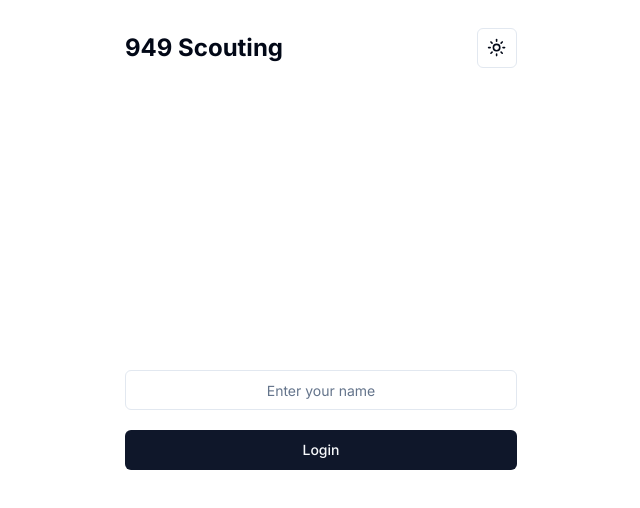
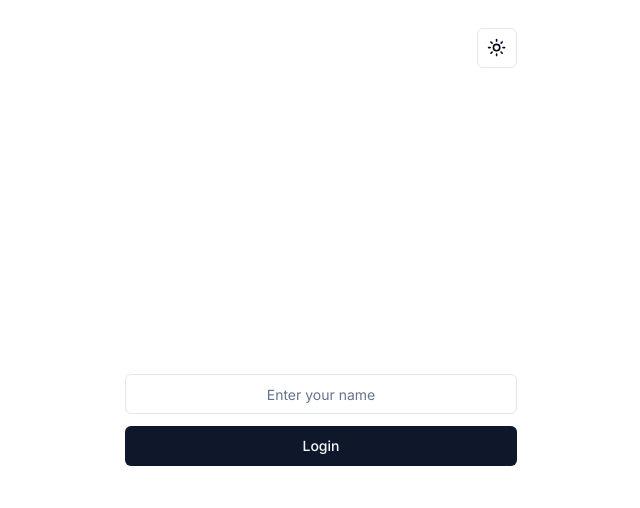
Before and after one commit to andruuww/949-scouting-app, a Next.js app: page / in a window 1280 px wide. Shown: the top 508 px of the page, without its empty margins (319-959 px from the left). Built offline with nearby package versions, Linux system fonts and the light colour scheme.

Commit message:
test and see

```diff
--- a/package.json
+++ b/package.json
@@ -33,9 +33,8 @@
     "eslint": "8.47.0",
     "eslint-config-next": "13.4.16",
     "eslint-config-prettier": "^9.0.0",
-    "formik": "^2.4.3",
     "lucide-react": "^0.268.0",
-    "next": "^13.4.17",
+    "next": "^13.4.19",
     "next-themes": "^0.2.1",
     "postcss": "8.4.28",
     "prettier": "^3.0.2",
--- a/src/app/layout.tsx
+++ b/src/app/layout.tsx
@@ -45,6 +45,12 @@ export const metadata: Metadata = {
             template: APP_TITLE_TEMPLATE
         },
         description: APP_DESCRIPTION
+    },
+    viewport: {
+        width: 'device-width',
+        initialScale: 1,
+        maximumScale: 1,
+        userScalable: false
     }
 };
 
--- a/src/app/page.tsx
+++ b/src/app/page.tsx
@@ -1,58 +1,38 @@
 'use client';
 
-import FInput from '@/components/ui/FInput';
+import MenuBar from '@/components/menu-bar';
 import { Button } from '@/components/ui/button';
-import { loginSchema } from '@/lib/schemas';
-import { LoginForm } from '@/lib/types';
-
-import MenuBar from '@/components/menu-bar';
-import { Form, Formik, FormikHelpers } from 'formik';
+import { Input } from '@/components/ui/input';
 import { useRouter } from 'next/navigation';
+import { useState } from 'react';
 
 export default function Home() {
     const router = useRouter();
+    const [name, setName] = useState('');
 
-    const onSubmit = (values: LoginForm, actions: FormikHelpers<LoginForm>) => {
+    const onSubmit = () => {
         if (typeof window !== 'undefined') {
-            localStorage.setItem('scoutName', values.name);
+            localStorage.setItem('scoutName', name);
         }
         router.push('/pit');
     };
 
-    if (typeof window !== 'undefined') {
-        localStorage.removeItem('scoutName');
-    }
-    // impement formik into the rest of the code sometime
     return (
         <>
             <main className="flex flex-col p-7 min-h-screen max-w-md mx-auto">
-                {/* <div className='text-2xl font-bold'>949 Scouting</div> */}
-                <MenuBar></MenuBar>
-                <Formik
-                    initialValues={{
-                        name: ''
-                    }}
-                    onSubmit={onSubmit}
-                    validationSchema={loginSchema}
-                >
+                <MenuBar />
                 <div className="flex flex-col flex-1 justify-center">
-                        <Form className="flex flex-col" autoComplete="off">
-                            <FInput
+                    <Input
                         className="text-center"
                         name="name"
                         placeholder="Enter your name"
+                        onChange={(e) => setName(e.target.value)}
                     />
 
-                            <Button
-                                type="submit"
-                                asChild={false}
-                                className="mt-5"
-                            >
+                    <Button type="submit" className="mt-3" onClick={onSubmit}>
                         Login
                     </Button>
-                        </Form>
                 </div>
-                </Formik>
             </main>
         </>
     );
--- a/src/components/menu-bar.tsx
+++ b/src/components/menu-bar.tsx
@@ -61,7 +61,7 @@ export default function MenuBar({
     backButtonPage?: string;
 }) {
     const router = useRouter();
-    let [scoutName, setScoutName] = useState('');
+    let [scoutName, setScoutName] = useState<string | null>(null);
 
     function BackButton({ backButtonPage }: { backButtonPage?: string }) {
         if (!backButtonPage) return null;
@@ -91,13 +91,9 @@ export default function MenuBar({
         <div className="flex flex-row justify-between items-center">
             <div className="text-2xl font-bold flex-grow">
                 {scoutName === null ? (
-                    '949 Scouting'
+                    ''
                 ) : (
-                    <span>
-                        Welcome,
-                        <br />
-                        {scoutName.substring(0, 11)}
-                    </span>
+                    <span>Welcome, {scoutName.substring(0, 11)}</span>
                 )}
             </div>
             <BackButton backButtonPage={backButtonPage}></BackButton>
--- a/src/components/scouting-form.tsx
+++ b/src/components/scouting-form.tsx
@@ -105,6 +105,9 @@ export default function ScoutingForm({ onSubmit }: { onSubmit: Function }) {
                         name="teamNumber"
                         id="teamNumber"
                         type="number"
+                        min="0"
+                        inputMode="numeric"
+                        pattern="[0-9]*"
                         placeholder="949"
                         className="col-span-3"
                         onChange={handleChange}
@@ -138,6 +141,9 @@ export default function ScoutingForm({ onSubmit }: { onSubmit: Function }) {
                     <Input
                         name="weight"
                         type="number"
+                        min="0"
+                        inputMode="numeric"
+                        pattern="[0-9]*"
                         placeholder="100"
                         className="col-span-3"
                         onChange={handleChange}
@@ -150,6 +156,9 @@ export default function ScoutingForm({ onSubmit }: { onSubmit: Function }) {
                         <Input
                             name="dimensionLength"
                             type="number"
+                            min="0"
+                            inputMode="numeric"
+                            pattern="[0-9]*"
                             placeholder="28"
                             onChange={handleChange}
                             value={
@@ -164,6 +173,9 @@ export default function ScoutingForm({ onSubmit }: { onSubmit: Function }) {
                         <Input
                             name="dimensionWidth"
                             type="number"
+                            min="0"
+                            inputMode="numeric"
+                            pattern="[0-9]*"
                             placeholder="32"
                             onChange={handleChange}
                             value={
@@ -179,6 +191,9 @@ export default function ScoutingForm({ onSubmit }: { onSubmit: Function }) {
                     <Input
                         name="driverHours"
                         type="number"
+                        min="0"
+                        inputMode="numeric"
+                        pattern="[0-9]*"
                         placeholder="40"
                         className="col-span-3"
                         onChange={handleChange}
--- a/src/components/ui/FInput.tsx
+++ /dev/null
@@ -1,36 +0,0 @@
-import { FieldHookConfig, useField } from 'formik';
-import { useEffect, useState } from 'react';
-
-const FInput = (props: FieldHookConfig<string>) => {
-    const [field, meta, helpers] = useField(props);
-    let [inputErrorStyle, setInputErrorStyle] = useState('');
-
-    useEffect(() => {
-        setInputErrorStyle(
-            meta.touched && meta.error
-                ? 'border-red-600 dark:border-red-300'
-                : ''
-        );
-    }, [meta.touched, meta.error]);
-
-    return (
-        <>
-            <input
-                {...field}
-                className={`flex h-10 w-full rounded-md border border-input bg-background px-3 py-2 text-sm ring-offset-background
-                    file:border-0 file:bg-transparent file:text-sm file:font-medium placeholder:text-muted-foreground
-                    focus-visible:outline-none focus-visible:ring-2 focus-visible:ring-ring focus-visible:ring-offset-2
-                    disabled:cursor-not-allowed disabled:opacity-50 ${props.className} ${inputErrorStyle}`}
-                placeholder={props.placeholder}
-                type={props.type}
-            />
-            {meta.touched && meta.error && (
-                <div className="input-error text-sm mt-2 text-red-600 dark:text-red-300">
-                    {meta.error}
-                </div>
-            )}
-        </>
-    );
-};
-
-export default FInput;
```
Also changed, not shown: 1 other file (tests, documents, lock files or other folders). Lines whose indentation alone changed are shown as unchanged.
